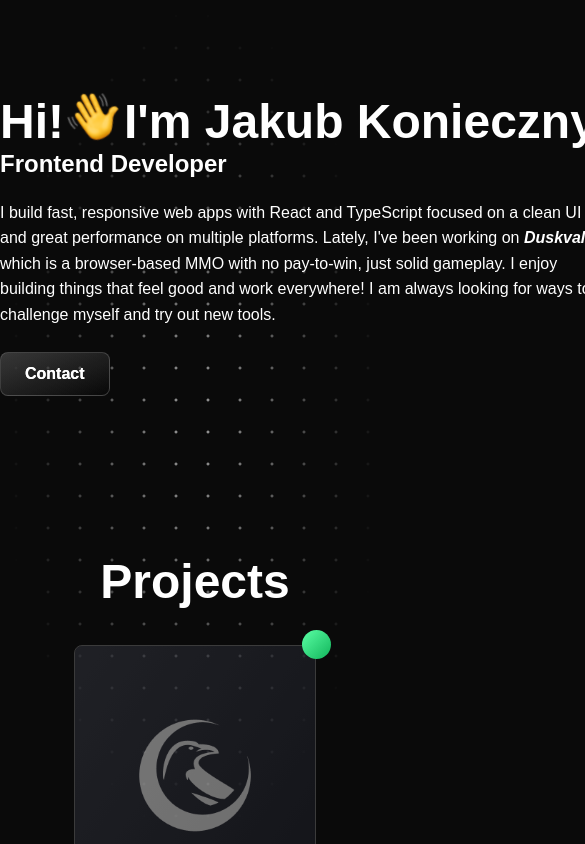
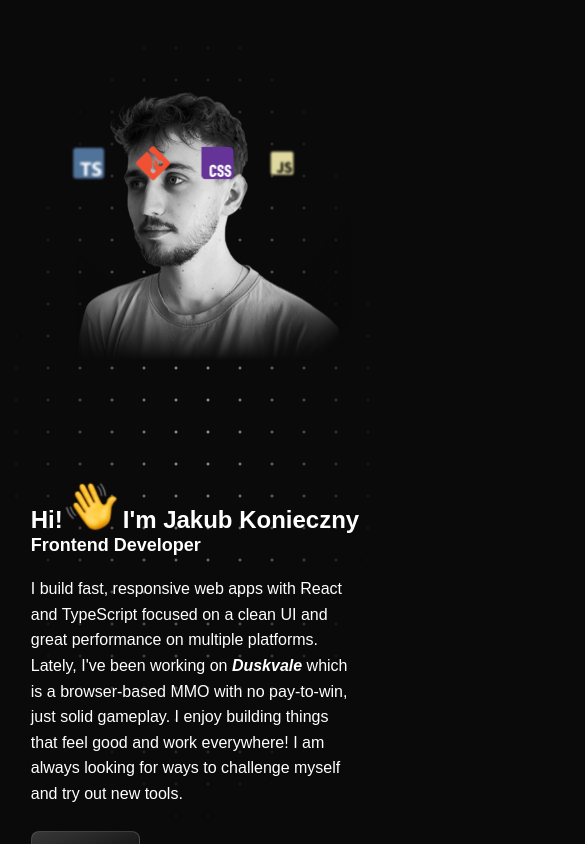
Before and after one commit to jcbkdev/jcbk2025, a Vue app: page / in a window 390 px wide. Shown: the top 844 px of the page, 585 px wide, since content can reach past the window. Built offline with nearby package versions, Linux system fonts and the light colour scheme; a web font is replaced by a local one.

Commit message:
hero section responsivness

```diff
--- a/src/components/AstroImage.vue
+++ b/src/components/AstroImage.vue
@@ -114,4 +114,11 @@ import Javascript from './icons/Javascript.vue'
     offset-distance: 100%;
   }
 }
+
+@media screen and (max-width: 640px) {
+  .astro-container {
+    width: auto;
+    transform: scale(0.8);
+  }
+}
 </style>
--- a/src/sections/Hero.vue
+++ b/src/sections/Hero.vue
@@ -73,4 +73,20 @@ function scrollToContact() {
   margin: 0;
   margin-bottom: 24px;
 }
+
+@media screen and (max-width: 1090px) {
+  #hero {
+    flex-direction: column-reverse;
+  }
+}
+
+@media screen and (max-width: 640px) {
+  .hero-title {
+    font-size: 24px;
+    margin-bottom: -8px;
+  }
+  .hero-label {
+    font-size: 18px;
+  }
+}
 </style>
```
